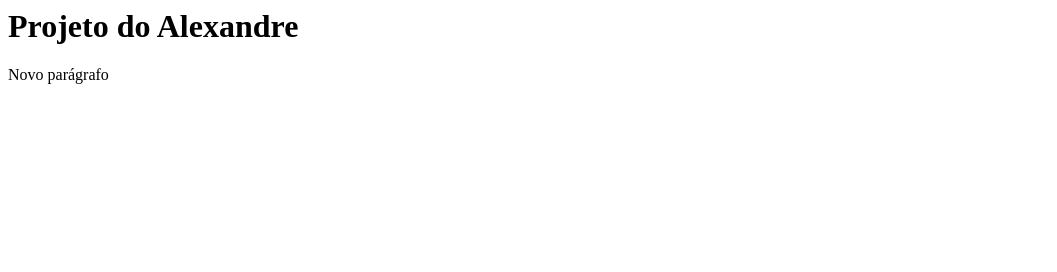
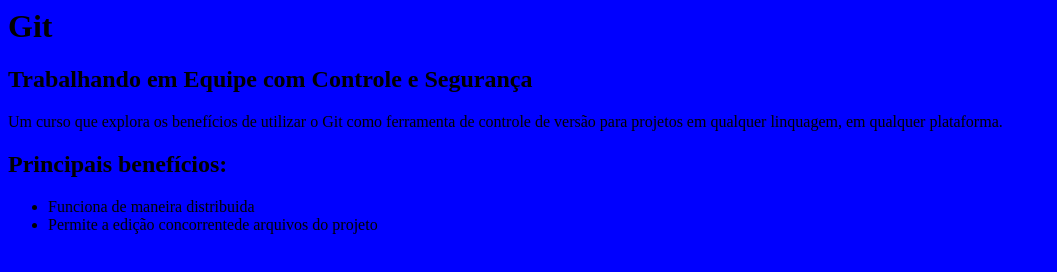
Before and after one commit to carlosalexandresilvacastro/curso-git, a plain HTML site: page index.html in a window 1280 px wide. Shown: the whole page, without its empty margins (0-1057 px from the left). Drawn offline with Linux system fonts and the light colour scheme.

Commit message:
inicio do design

```diff
--- /dev/null
+++ b/estilo.css
@@ -0,0 +1,3 @@
+body{
+    background-color: blue;
+}
--- a/index.html
+++ b/index.html
@@ -1,8 +1,21 @@
 <html>
    <head>
+       <link rel="stylesheet" href="estilo.css">
    </head>
    <body>
-       <h1>Projeto do Alexandre</h1>
-       <p>Novo parágrafo</p>
+       <h1>Git</h1>
+       <h2>Trabalhando em Equipe com Controle e Segurança</h2>
+
+       <p>
+           Um curso que explora os benefícios de utilizar o Git como ferramenta
+           de controle de versão para projetos em qualquer linquagem, em qualquer
+           plataforma.
+       </p>
+
+       <h2>Principais benefícios:</h2>
+       <ul>
+           <li>Funciona de maneira distribuida</li>
+           <li>Permite a edição concorrentede arquivos do projeto</li>
+       </ul>
    </body>
 </html>
```
